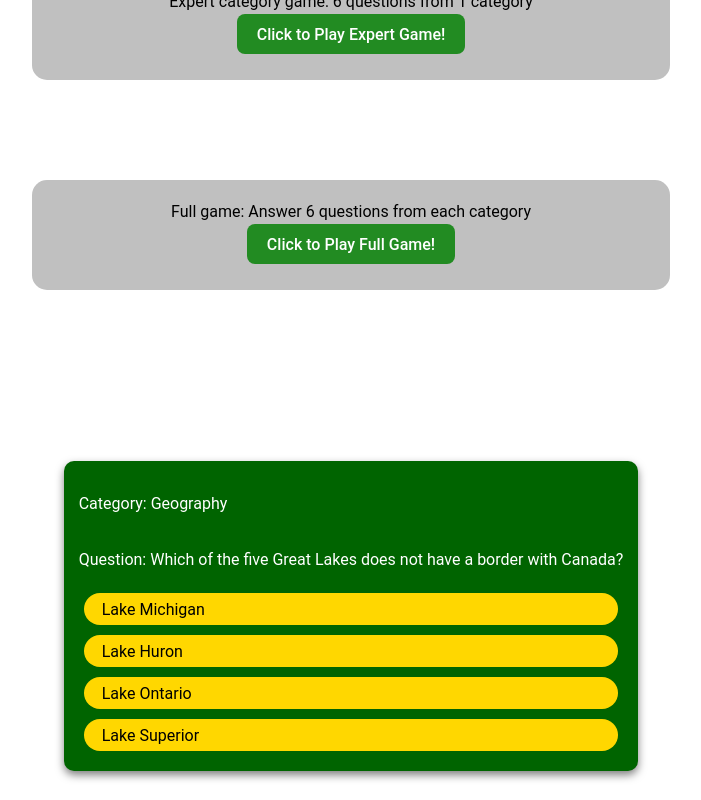
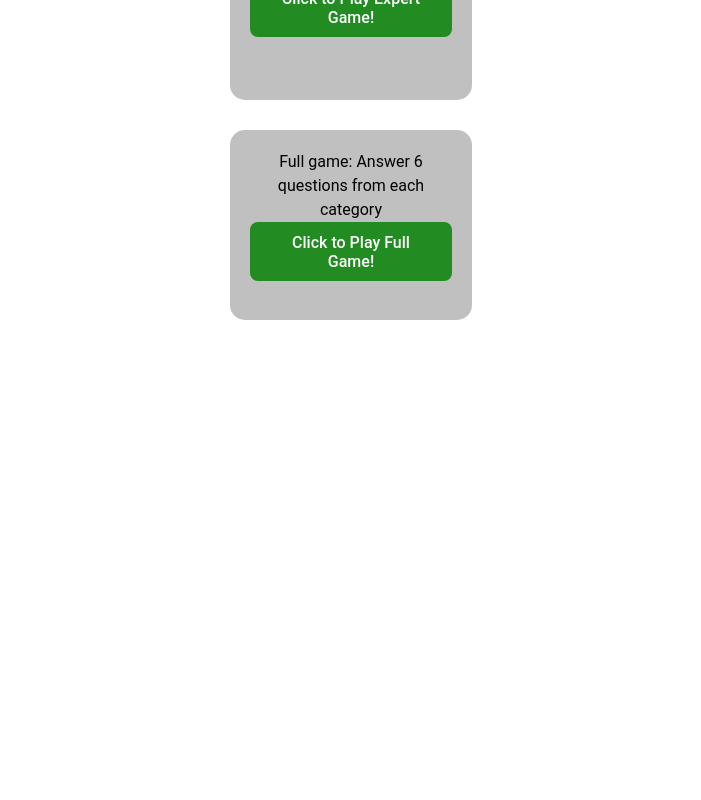
Before and after one commit to mbriese/JSTriviaApp, a React (Vite) app in the folder jsTriviaGameApp/: page / in a window 1280 px wide. Shown: the part 460-1260 px from the top of the page, without its empty margins (289-990 px from the left). After the commit the page ends 810 px from the top, so only its background shows below. Built offline with nearby package versions, Linux system fonts and the light colour scheme.

Commit message:
displays 1 question at a time

```diff
--- a/jsTriviaGameApp/src/App.css
+++ b/jsTriviaGameApp/src/App.css
@@ -57,14 +57,14 @@ html, body {
 }
 /* differentiate between game type navbar styles */
 .game-type-nav {
-  height: 70px;
+  height: 150px;
   top: 0;
   background-color: silver  ; /* Silver for tinsel */
   color: black;
   text-align: center;
   padding: 20px;
   width: 50%; /* Cover the full width */
-  margin: 100px auto;
+  margin: 30px auto;
   z-index: 1000; /* Ensures it's above other items */
   border-radius: 15px;
 }
--- a/jsTriviaGameApp/src/App.jsx
+++ b/jsTriviaGameApp/src/App.jsx
@@ -7,12 +7,12 @@ import questions from "./Questions.jsx";
 import {useState} from "react";
 
 const categories = ['All', 'Geography', 'Entertainment', 'History', 'Arts & Literature', 'Science & Nature', 'Sports & Leisure'];
-const gameType = ['quick', 'expert', 'full'];
+const gameType = ['quick', 'expert', 'full', 'null'];
 
 
 function App() {
     const [filteredQuestions, setFilteredQuestions] = useState(questions)
-    const [selectGameType, setGameType] = useState(gameType)
+    const [selectGameType, setGameType] = useState('null')
     // Track current question index
     const [questionIndex, setQuestionIndex] = useState(0)
 
@@ -34,14 +34,12 @@ function App() {
         handleClick(category)
     }
 
-
-    /* Go to the next question */
-    const nextQuestion = () => {
+    const handleNextQuestion = () => {
         setQuestionIndex((prevQuestionIndex) => (prevQuestionIndex +1) %
         questions.length);
     };
 
-    const prevQuestion = () => {
+    const handlePrevQuestion = () => {
         setQuestionIndex((prevQuestionIndex) => (prevQuestionIndex -1) %
         questions.length);
     };
@@ -96,12 +94,13 @@ function App() {
                   </div>
               </div>
           }
+          {(selectGameType.toString() !== 'null') &&
               <div className="content">
-              {filteredQuestions.map(questions => {
+                  {filteredQuestions.slice(questionIndex, questionIndex+1).map((questions, questionIndex) => {
                       return (
-
                           <QCard
-                          key={questions.question}
+                              key={questionIndex}
+                              id={questions.id}
                               category={questions.category}
                               question={questions.question}
                               answer0={questions.choices[0].text}
@@ -114,15 +113,14 @@ function App() {
                               answer3Correct={questions.choices[3].answer}
                           />)
                   })}
+                  <div>
+                      <button onClick={handlePrevQuestion} disabled={questionIndex===0}>Prev Question</button>
+                      <button onClick={handleNextQuestion} disabled={questionIndex===6}>Next Question</button>
+                  </div>
+              </div>}
 
-          </div>
-          <div>
-              <div className="category-button">Prev Question</div>
-              <div className="category-button">Next Question</div>
-
-          </div>
       </>
   )
 }
 
-export default App
+export default App;
--- a/jsTriviaGameApp/src/QCard.jsx
+++ b/jsTriviaGameApp/src/QCard.jsx
@@ -5,7 +5,7 @@ import {useState} from "react";
 import PropTypes from "prop-types";
 
 // eslint-disable-next-line no-unused-vars
-function QCard({key, category, question, answer0, answer1, answer2, answer3, answer0Correct, answer1Correct, answer2Correct,
+function QCard({id, category, question, answer0, answer1, answer2, answer3, answer0Correct, answer1Correct, answer2Correct,
                    answer3Correct
                })
 {
@@ -13,9 +13,10 @@ function QCard({key, category, question, answer0, answer1, answer2, answer3, ans
     const [showQuestion, setShowQuestion] = useState(true)
     const [showAnswer, setShowAnswer] = useState(false)
     const [answered, setAnswered] =useState(false)
+    const [selectedQuestion, setSelectedQuestion] = useState(null)
 
 QCard.propTypes = {
-        key: PropTypes.number,
+        id: PropTypes.number,
         category: PropTypes.string,
         question: PropTypes.string,
         answer0: PropTypes.string,
@@ -34,7 +35,6 @@ QCard.propTypes = {
         setShowAnswer(!showAnswer)
         console.log('show answer ', answer)
         console.log('did I answer question ', !answered)
-
         setAnswered(!answered)
     }
 
--- a/jsTriviaGameApp/src/Questions.jsx
+++ b/jsTriviaGameApp/src/Questions.jsx
@@ -1,7 +1,7 @@
 
 
 const questions = [
-    {   key: 0,
+    {   id: 0,
         category: 'Geography',
         question: 'Which of the five Great Lakes does not have a border with Canada?',
         choices: [
@@ -10,7 +10,7 @@ const questions = [
             {text: 'Lake Ontario', answer: false},
             {text: 'Lake Superior', answer: false}]
     },
-    {   key: 1,
+    {   id: 1,
         category: 'Entertainment',
         question: 'Which self-proclaimed best friend of Nicole Brown Simpson wrote her posthumous ' +
             'tell-all and appeared on the The Real Housewives of Beverly Hills?',
@@ -20,7 +20,7 @@ const questions = [
             {text: 'Barbara Walters', answer: false},
             {text: 'Rosa Parks', answer: false}]
     },
-    {   key: 2,
+    {   id: 2,
         category: 'History',
         question: 'What was Martin Luther King, Jrs birth name?',
         choices: [
@@ -29,7 +29,7 @@ const questions = [
             {text: 'Luther King', answer: false},
             {text: 'King Junior', answer: false}]
     },
-    {   key: 3,
+    {   id: 3,
         category: 'Arts & Literature',
         question: 'The town of Agra in India houses what famous monument to Shah Jahans ' +
             'wife?',
@@ -39,7 +39,7 @@ const questions = [
             {text: 'Charminar', answer: false},
             {text: 'Gateway of India', answer: false}]
     },
-    {   key: 4,
+    {   id: 4,
         category: 'Science & Nature',
         question: 'Where in the human body are the two most common areas to check for a pulse?',
         choices: [
@@ -48,7 +48,7 @@ const questions = [
             {text: 'Finger and Neck', answer: false},
             {text: 'Neck and Ankle', answer: false}]
     },
-    {   key: 5,
+    {   id: 5,
         category: 'Sports & Leisure',
         question: 'A race that is longer than 26.2 miles in length is called a what?',
         choices: [
@@ -58,7 +58,7 @@ const questions = [
             {text: 'Ultra Marathon', answer: true}]
     },
 
-    {   key: 6,
+    {   id: 6,
         category: 'Geography',
         question: 'What is the name of Earths most recent super continent, which formed about 270 ' +
             'million years ago?',
@@ -68,7 +68,7 @@ const questions = [
             {text: 'Pandora', answer: false},
             {text: 'Eurasia', answer: false}]
     },
-    {   key: 7,
+    {   id: 7,
         category: 'Entertainment',
         question: 'As a teen, Justin Timberlake appeared on which two shows that showcased his' +
             ' singing and dancing abilities?',
@@ -78,7 +78,7 @@ const questions = [
             {text: 'Star Search and The All-New Mickey Mouse Club', answer: true},
             {text: 'The Mickey Mouse Club and The Tonight Show', answer: false}]
     },
-    {   key: 8,
+    {   id: 8,
         category: 'History',
         question: 'Pope Francis was born in which South American city?',
         choices: [
@@ -87,7 +87,7 @@ const questions = [
             {text: 'Santiago', answer: false},
             {text: 'Sucre', answer: false}]
     },
-    {   key: 9,
+    {   id: 9,
         category: 'Arts & Literature',
         question: 'To which school did William Faulkner bequeath a majority of his manuscripts and personal' +
             ' papers at the time of his death?',
@@ -97,7 +97,7 @@ const questions = [
             {text: 'Harvard', answer:false},
             {text: 'Yale', answer: false}]
     },
-    {   key: 10,
+    {   id: 10,
         category: 'Science & Nature',
         question: 'After Jupiter, what is the second-largest planet in our solar system?',
         choices: [
@@ -106,7 +106,7 @@ const questions = [
             {text: 'Saturn', answer: true},
             {text: 'Pluto', answer: false}]
     },
-    {   key: 11,
+    {   id: 11,
         category: 'Sports & Leisure',
         question: 'Which MMA fighter appeared on the cover of Sports Illustrated Swimsuit Issue sporting body paint?',
         choices: [
@@ -115,7 +115,7 @@ const questions = [
             {text: 'Naomi Campbell', answer: false},
             {text: 'Cindy Crawford', answer: false}]
     },
-    {   key: 12,
+    {   id: 12,
         category: 'Geography',
         question: 'In which city was the first mobile phone call made?',
         choices: [
@@ -124,7 +124,7 @@ const questions = [
             {text: 'Los Angeles', answer: false},
             {text: 'Miami', answer: false}]
     },
-    {   key: 13,
+    {   id: 13,
         category: 'Entertainment',
         question: 'Which electronic dance music duo wear helmets inspired by the film The Day the Earth Stood Still, ' +
             'to keep their ID secret?',
@@ -134,7 +134,7 @@ const questions = [
             {text: 'The Chemical Brothers', answer: false},
             {text: 'Daft Punk', answer: true}]
     },
-    {   key: 14,
+    {   id: 14,
         category: 'History',
         question: 'Which California Democrat became the first female Speaker of the House of Representatives?',
         choices: [
@@ -143,7 +143,7 @@ const questions = [
             {text: 'Ruth Bader Ginsburg', answer: false},
             {text: 'Sally Ride', answer: false}]
     },
-    {   key: 15,
+    {   id: 15,
         category: 'Arts & Literature',
         question: 'Which R&B singer of I Feel For You sang the theme song for Reading Rainbow' +
             ', which had a 26-year run on PBS?',
@@ -153,7 +153,7 @@ const questions = [
             {text: 'Stephanie Mills', answer: false},
             {text: 'CHIC', answer: false}]
     },
-    {   key: 16,
+    {   id: 16,
         category: 'Science & Nature',
         question: 'Which form of pollution means that more 75 percent of Americans cannot see ' +
             'the Milky Way?',
@@ -163,7 +163,7 @@ const questions = [
             {text: 'Light pollution', answer: true},
             {text: 'Air pollution', answer: false}]
     },
-    {   key: 17,
+    {   id: 17,
         category: 'Sports & Leisure',
         question: 'In which Arab capital is Ferrari World, an Italian race car theme park with rides' +
             ' that emulate the thrill of driving a Formula 1 machine?',
@@ -173,7 +173,7 @@ const questions = [
             {text: 'Djibouti', answer: false},
             {text: 'Riyadh', answer: false}]
     },
-    {   key: 18,
+    {   id: 18,
         category: 'Geography',
         question: 'Which country is the final resting place of Dian Fossey, the mountain gorilla ' +
             'researcher who inspired the film Gorillas in the Mist?',
@@ -183,7 +183,7 @@ const questions = [
             {text: 'Uganda', answer: false},
             {text: 'Congo', answer: false}]
     },
-    {   key: 19,
+    {   id: 19,
         category: 'Entertainment',
         question: 'What are the first names of the three Crawley sisters on Downton Abbey?',
         choices: [
@@ -192,7 +192,7 @@ const questions = [
             {text: 'Mary, Martha and Marigold', answer: false},
             {text: 'Rose, Edith and Violet', answer: false}]
     },
-    {   key: 20,
+    {   id: 20,
         category: 'History',
         question: 'Who accidentally shot Meriwether Lewis in the butt on his historic expedition,' +
             ' when one of his men mistook him for an elk?',
@@ -202,7 +202,7 @@ const questions = [
             {text: 'Charbonneau', answer: false},
             {text: 'William Clark', answer: false}]
     },
-    {   key: 21,
+    {   id: 21,
         category: 'Arts & Literature',
         question: 'Which of these is the tallest?',
         choices: [
@@ -211,7 +211,7 @@ const questions = [
             {text: 'Athena Parthenos', answer: false},
             {text: 'Colossal statue of the Sun' }]
     },
-    {   key: 22,
+    {   id: 22,
         category: 'Science & Nature',
         question: 'What was the first Internet search engine called?',
         choices: [
@@ -220,7 +220,7 @@ const questions = [
             {text: 'Ask Jeeves', answer: false},
             {text: 'Infoseek', answer: false}]
     },
-    {   key: 23,
+    {   id: 23,
         category: 'Sports & Leisure',
         question: 'What Ben & Jerrys popular ice cream flavor of peanut butter, pretzels, and ' +
             'fudge was renamed in 2009 to support same-sex marriage?',
@@ -230,7 +230,7 @@ const questions = [
             {text: 'Phish Food', answer: false},
             {text: 'Cherry Garcia', answer: false}]
     },
-    {   key: 24,
+    {   id: 24,
         category: 'Geography',
         question: 'Which Scottish competition includes contests in Highland dancing, hammer throwing, ' +
             'and caber tossing?',
@@ -240,7 +240,7 @@ const questions = [
             {text: 'Highland Games', answer: true},
             {text: 'Scottish Whiskey Competition', answer: false}]
     },
-    {   key: 25,
+    {   id: 25,
         category: 'Entertainment',
         question: 'With what part of his body does Mario hit those overhead bricks and blocks ' +
             'during a Nintendo game?',
@@ -250,7 +250,7 @@ const questions = [
             {text: 'Foot', answer: false},
             {text: 'Heart', answer: false}]
     },
-    {   key: 26,
+    {   id: 26,
         category: 'History',
         question: 'Which item made for popes, cardinals, and bishops by Gammerilli tailors since 1798 is' +
             ' now available online for a mere $27 per pair?',
@@ -260,7 +260,7 @@ const questions = [
             {text: 'Underwear', answer: false},
             {text: 'Gloves', answer: false}]
     },
-    {   key: 27,
+    {   id: 27,
         category: 'Arts & Literature',
         question: 'What type of poem shares its name with an Irish town?',
         choices: [
@@ -269,7 +269,7 @@ const questions = [
             {text: 'Clones', answer: false},
             {text: 'Limerick', answer: true}]
     },
-    {   key: 28,
+    {   id: 28,
         category: 'Science & Nature',
         question: 'Which poisonous brown spider sports a violin-shaped mark on its head and neck,' +
             ' which explains its musical nickname, fiddleback spider?',
@@ -279,7 +279,7 @@ const questions = [
             {text: 'Brown recluse spider', answer: true},
             {text: 'Hobo spider', answer: false}]
     },
-    {   key: 29,
+    {   id: 29,
         category: 'Sports & Leisure',
         question: 'In tennis, when players are tied 40-40, its called what?',
         choices: [
@@ -288,7 +288,7 @@ const questions = [
             {text: 'Ad-in', answer: false},
             {text: 'Ad-out', answer: false}]
     },
-    {   key: 30,
+    {   id: 30,
         category: 'Geography',
         question: 'Which Western coastal state has both the highest and the lowest points in the ' +
             'continental U.S. ?',
@@ -298,7 +298,7 @@ const questions = [
             {text: 'Washington', answer: false},
             {text: 'Florida', answer: false}]
     },
-    {   key: 31,
+    {   id: 31,
         category: 'Entertainment',
         question: 'What 90s TV drama about five siblings who inherit a restaurant launched the ' +
             'careers of Matthew Fox and Jennifer Love Hewitt?',
@@ -309,7 +309,7 @@ const questions = [
             {text: 'Fresh Prince of Bel Air', answer: false}]
     },
     {
-        key: 32,
+        id: 32,
         category: 'History',
         question: 'What was the first space shuttle to be launched into space by the US?',
         choices: [
@@ -318,7 +318,7 @@ const questions = [
             {text: 'Sputnik', answer: false},
             {text: 'Mercury', answer: false}]
     },
-    {   key: 33,
+    {   id: 33,
         category: 'Arts & Literature',
         question: 'Which famous Da Vinci painting was stolen from the Louvre by an Italian in' +
             ' 1911, who kept it hidden for two years?',
@@ -328,7 +328,7 @@ const questions = [
             {text: 'Mona Lisa', answer: true},
             {text: 'Lady with an Ermine', answer: false}]
     },
-    {   key: 34,
+    {   id: 34,
         category: 'Science & Nature',
         question: 'Which primate is the worlds largest tree-dwelling mammal, weighing in at ' +
             'up to 200 pounds?',
@@ -338,7 +338,7 @@ const questions = [
             {text: 'Orangutan', answer: true},
             {text: 'Silky Anteater', answer: false}]
     },
-    {   key: 35,
+    {   id: 35,
         category: 'Sports & Leisure',
         question: 'In England, medieval kings restricted most sports on Sundays so that men would ' +
             'engage more in which crucial sport-jousting, fencing or archery?',
```
Lines whose indentation alone changed are shown as unchanged.
